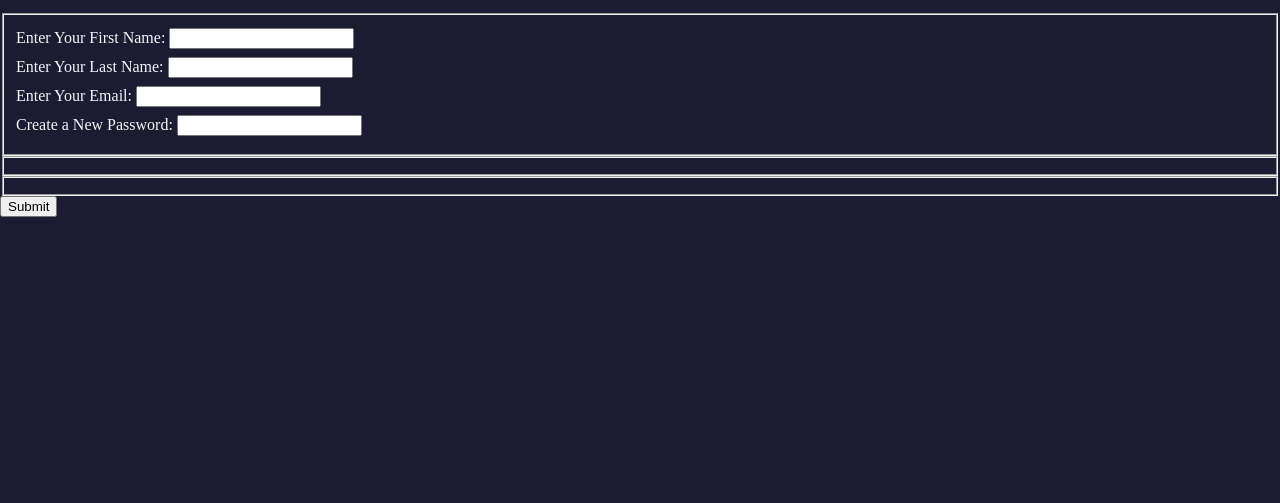
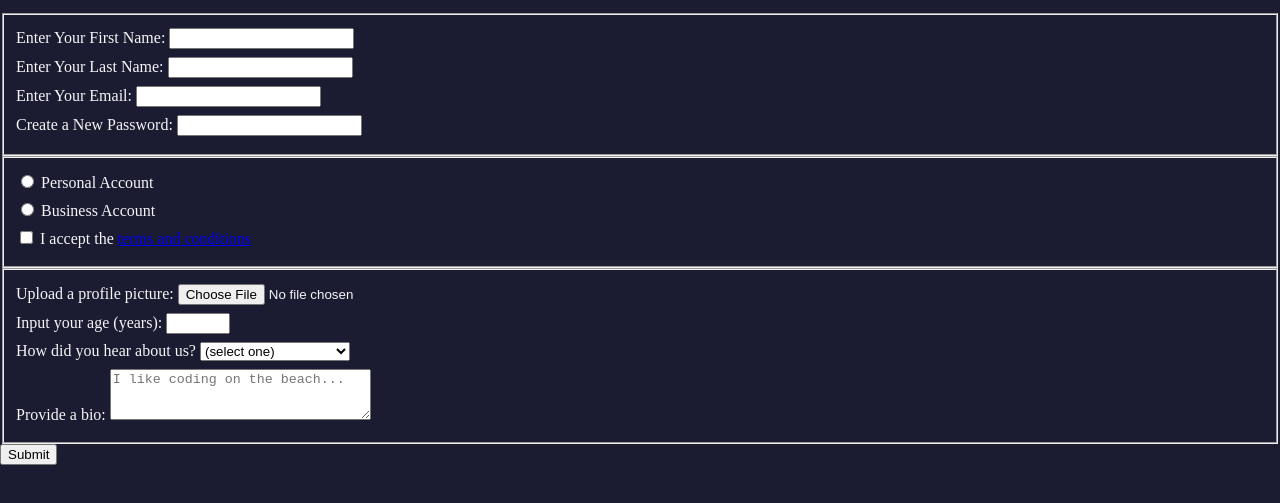
Before and after one commit to Moussa-Kalam/Registration-form_html-css, a plain HTML site: page index.html in a window 1280 px wide. Shown: the part 101-604 px from the top of the page. Drawn offline with Linux system fonts and the light colour scheme.

Commit message:
Registration form HTML completed

```diff
--- a/index.html
+++ b/index.html
@@ -20,12 +20,38 @@
         <!--The password type obscures the input and warns if the site does not use HTTPS-->
         <fieldset>
             <label for="first-name">Enter Your First Name: <input id="first-name" required></label>
-            <label for="last-name">Enter Your Last Name: <input id="last-name"></label>
-            <label for="email">Enter Your Email: <input id="email"></label>
-            <label for="new-password">Create a New Password: <input id="new-password"></label>
+            <label for="last-name">Enter Your Last Name: <input id="last-name" required></label>
+            <label for="email">Enter Your Email: <input id="email" required></label>
+            <label for="new-password">Create a New Password: <input id="new-password" pattern="[a-z0-5]{8,}"
+                    required></label>
         </fieldset>
-        <fieldset></fieldset>
-        <fieldset></fieldset>
+        <fieldset>
+            <!--account-type relates the radio inputs-->
+            <!--Linking the input elements and the label elements with the same value - for(label) and id(input)-->
+            <label for="personal-account"><input type="radio" name="account-type"> Personal Account</label>
+            <label for="business-account"><input type="radio" name="account-type"> Business Account</label>
+            <label for="terms-and-conditions"><input type="checkbox" required> I accept the <a href="#">terms and
+                    conditions</a></label>
+        </fieldset>
+        <fieldset>
+            <!--User should add a profile picture-->
+            <!--User should be at least 13 and at more 120-->
+            <label for="profile-picture">Upload a profile picture: <input type="file" id="profile-picture"
+                    name="profile-picture"></label>
+            <label for="age">Input your age (years): <input type="number" min="13" max="120" id="age"
+                    name="age"></label>
+            <label for="referrer">How did you hear about us?
+                <select id="referrer" name="referrer">
+                    <option value="">(select one)</option>
+                    <option value="1">news</option>
+                    <option value="2">my YouTube Channel</option>
+                    <option value="3">ALU Forum</option>
+                    <option value="4">other</option>
+                </select>
+            </label>
+            <label for="bio">Provide a bio: <textarea rows="3" cols="30" id="bio" name="bio"
+                    placeholder="I like coding on the beach..."></textarea></label>
+        </fieldset>
         <!--To handle the form submission, add an input with type and value attributes-->
         <input type="submit" value="Submit">
     </form>
```
Also changed, not shown: styles.css (line endings or trailing spaces).
